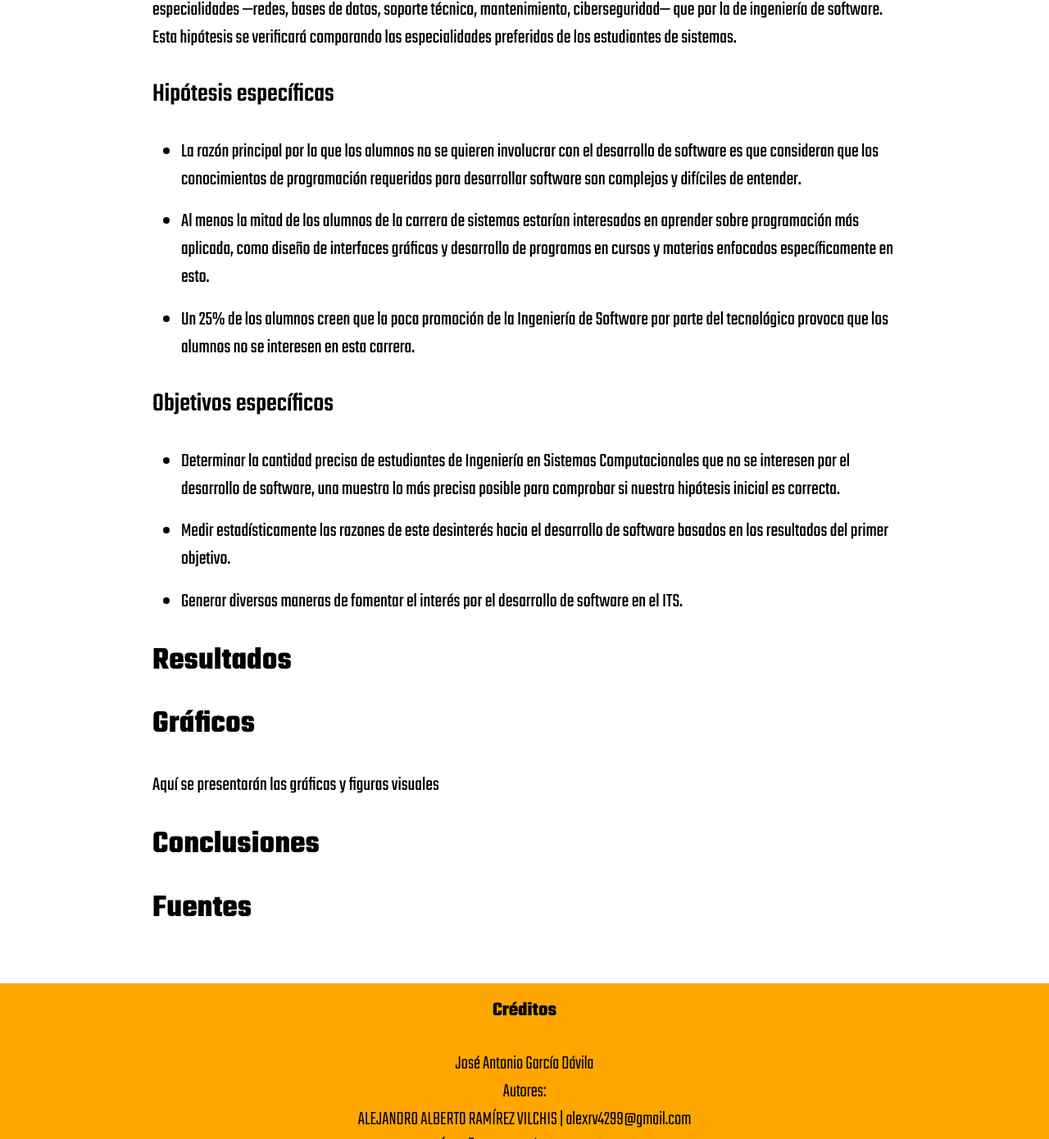
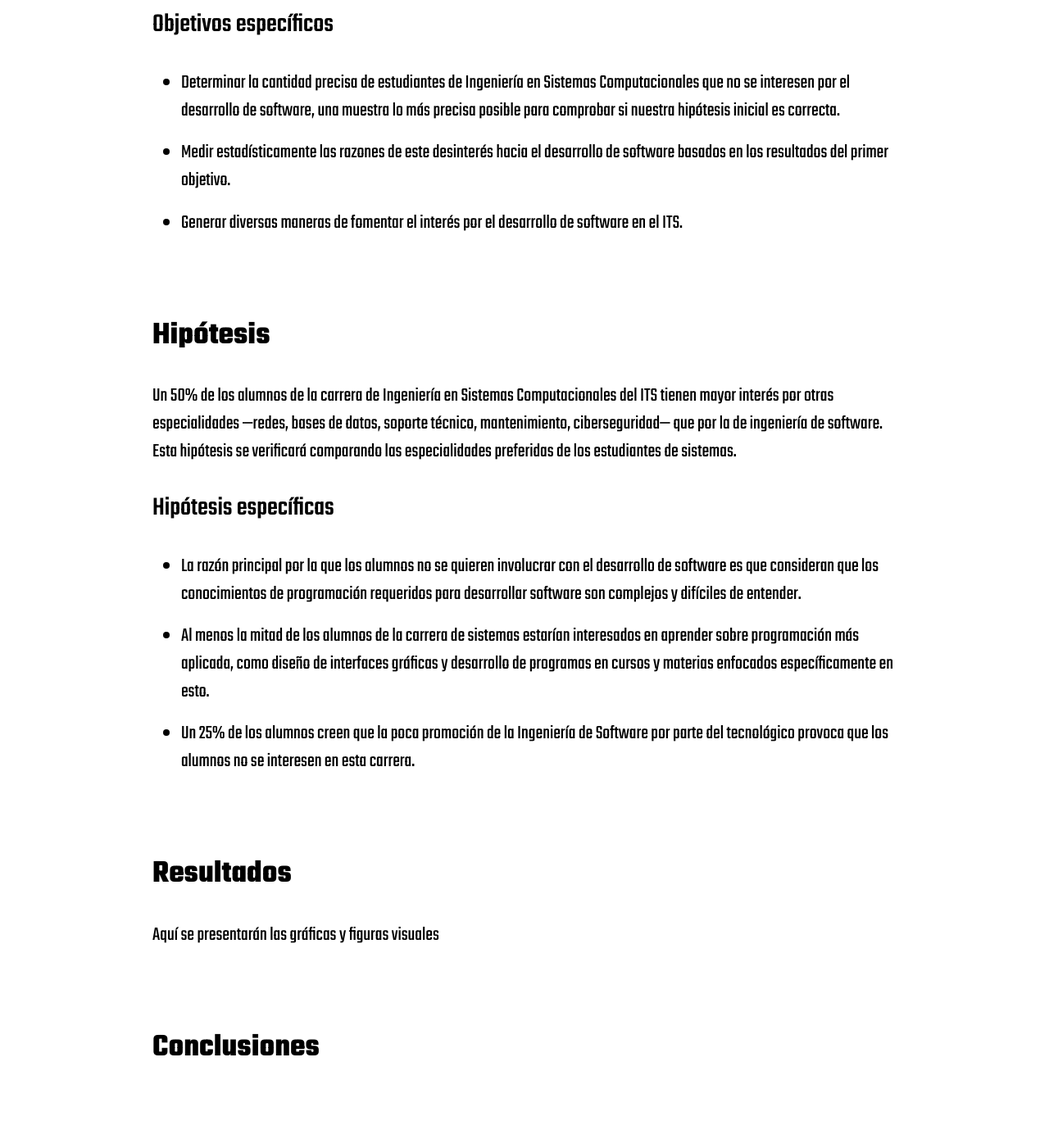
Before and after one commit to alexrv99/its-is-research, a Gatsby site: page / in a window 1280 px wide. Shown: the part 1410-2800 px from the top of the page at 82% size. Built offline with nearby package versions, Linux system fonts and the light colour scheme; Gatsby itself is replaced by a stand-in of ours.

Commit message:
Add sections

```diff
--- a/src/components/NavbarLink.jsx
+++ b/src/components/NavbarLink.jsx
@@ -4,7 +4,7 @@ const NavbarLink = props => {
   return (
     <>
       <div className="link">
-        <a>{props.text}</a>
+        <a href={props.href}>{props.text}</a>
         <div className="bar"></div>
       </div>
 
--- a/src/components/layout.css
+++ b/src/components/layout.css
@@ -47,6 +47,8 @@ template {
 a {
   background-color: transparent;
   -webkit-text-decoration-skip: objects;
+  text-decoration: none;
+  color: inherit;
 }
 a:active,
 a:hover {
--- a/src/pages/index.jsx
+++ b/src/pages/index.jsx
@@ -7,9 +7,9 @@ const IndexPage = () => (
     title={`El desinterés de los alumnos del ITS por la Ingeniería de Software`}
   >
     <nav>
-      <NavbarLink text="Resultados" />
-      <NavbarLink text="Conclusiones" />
-      <NavbarLink text="Autores" />
+      <NavbarLink text="Resultados" href="#resultados" />
+      <NavbarLink text="Objetivos" href="#objetivos" />
+      <NavbarLink text="Conclusiones" href="#conclusiones" />
     </nav>
     <h1>El desinterés de los alumnos del ITS por la Ingeniería de Software</h1>
 
@@ -21,6 +21,8 @@ const IndexPage = () => (
       Computacionales.
     </p>
     <div style={{ maxWidth: `300px`, marginBottom: `1.45rem` }}></div>
+
+    <section>
       <h2>Introducción</h2>
       <p>
         El desarrollo de software y la ingeniería de software son dos campos
@@ -40,17 +42,39 @@ const IndexPage = () => (
         Tecnológico de Saltillo no les llama demasiado la atención la Ingeniería
         de software.
       </p>
+    </section>
+
+    <section>
       <h2>Objetivos</h2>
       <p>
-      Conocer aproximadamente cuántas personas aspiran a ser desarrolladores de
-      software o estar involucrados de alguna manera en su producción, así como
-      analizar las razones por las que algunos alumnos no quieren perseguir esta
-      carrera, las causas, sus posibles repercusiones en el futuro de los
-      ingenieros en sistemas egresados del Instituto Tecnológico de Saltillo y
-      al menos una manera de incentivar el interés en este redituable campo
-      laboral.
+        Conocer aproximadamente cuántas personas aspiran a ser desarrolladores
+        de software o estar involucrados de alguna manera en su producción, así
+        como analizar las razones por las que algunos alumnos no quieren
+        perseguir esta carrera, las causas, sus posibles repercusiones en el
+        futuro de los ingenieros en sistemas egresados del Instituto Tecnológico
+        de Saltillo y al menos una manera de incentivar el interés en este
+        redituable campo laboral.
       </p>
+      <h3>Objetivos específicos</h3>
+      <ul>
+        <li>
+          Determinar la cantidad precisa de estudiantes de Ingeniería en
+          Sistemas Computacionales que no se interesen por el desarrollo de
+          software, una muestra lo más precisa posible para comprobar si nuestra
+          hipótesis inicial es correcta.
+        </li>
+        <li>
+          Medir estadísticamente las razones de este desinterés hacia el
+          desarrollo de software basados en los resultados del primer objetivo.
+        </li>
+        <li>
+          Generar diversas maneras de fomentar el interés por el desarrollo de
+          software en el ITS.
+        </li>
+      </ul>
+    </section>
 
+    <section>
       <h2>Hipótesis</h2>
       <p>
         Un 50% de los alumnos de la carrera de Ingeniería en Sistemas
@@ -70,8 +94,8 @@ const IndexPage = () => (
         </li>
         <li>
           Al menos la mitad de los alumnos de la carrera de sistemas estarían
-        interesados en aprender sobre programación más aplicada, como diseño de
-        interfaces gráficas y desarrollo de programas en cursos y materias
+          interesados en aprender sobre programación más aplicada, como diseño
+          de interfaces gráficas y desarrollo de programas en cursos y materias
           enfocados específicamente en esto.
         </li>
         <li>
@@ -80,37 +104,30 @@ const IndexPage = () => (
           interesen en esta carrera.
         </li>
       </ul>
+    </section>
 
-    <p></p>
+    <section>
+      <h2 id="resultados">Resultados</h2>
+      <p>Aquí se presentarán las gráficas y figuras visuales</p>
+    </section>
 
-    <h3>Objetivos específicos</h3>
-    <ul>
-      <li>
-        Determinar la cantidad precisa de estudiantes de Ingeniería en Sistemas
-        Computacionales que no se interesen por el desarrollo de software, una
-        muestra lo más precisa posible para comprobar si nuestra hipótesis
-        inicial es correcta.
-      </li>
-      <li>
-        Medir estadísticamente las razones de este desinterés hacia el
-        desarrollo de software basados en los resultados del primer objetivo.
-      </li>
-      <li>
-        Generar diversas maneras de fomentar el interés por el desarrollo de
-        software en el ITS.
-      </li>
-    </ul>
-    <p></p>
-    <h2>Resultados</h2>
-    <h2>Gráficos</h2>
-    <p>Aquí se presentarán las gráficas y figuras visuales</p>
-    <h2>Conclusiones</h2>
-    <h2>Fuentes</h2>
+    <section>
+      <h2 id="conclusiones">Conclusiones</h2>
+    </section>
+
+    <section>
+      <h2>Conoce más</h2>
+    </section>
+
     <style jsx>{`
       nav {
         display: flex;
         justify-content: space-between;
         margin-bottom: 50px;
+      }
+
+      section {
+        margin: 100px 0;
       }
 
       .subtitle {
```
Lines whose indentation alone changed are shown as unchanged.
